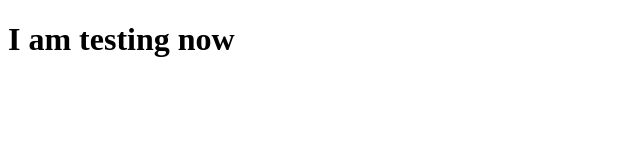
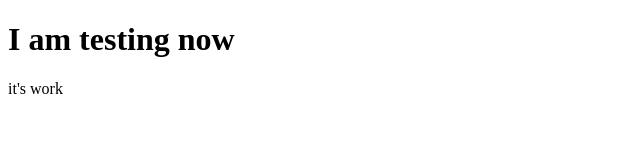
Before and after one commit to KaungMyatThway/git-hub-action-, a plain HTML site: page index.html in a window 1280 px wide. Shown: the full height of the page, 0-640 px from the left. Drawn offline with Linux system fonts and the light colour scheme.

Commit message:
final testing

```diff
--- a/index.html
+++ b/index.html
@@ -8,5 +8,6 @@
 </head>
 <body>
     <h1>I am testing now</h1>
+    <p>it's work</p>
 </body>
 </html>
```
